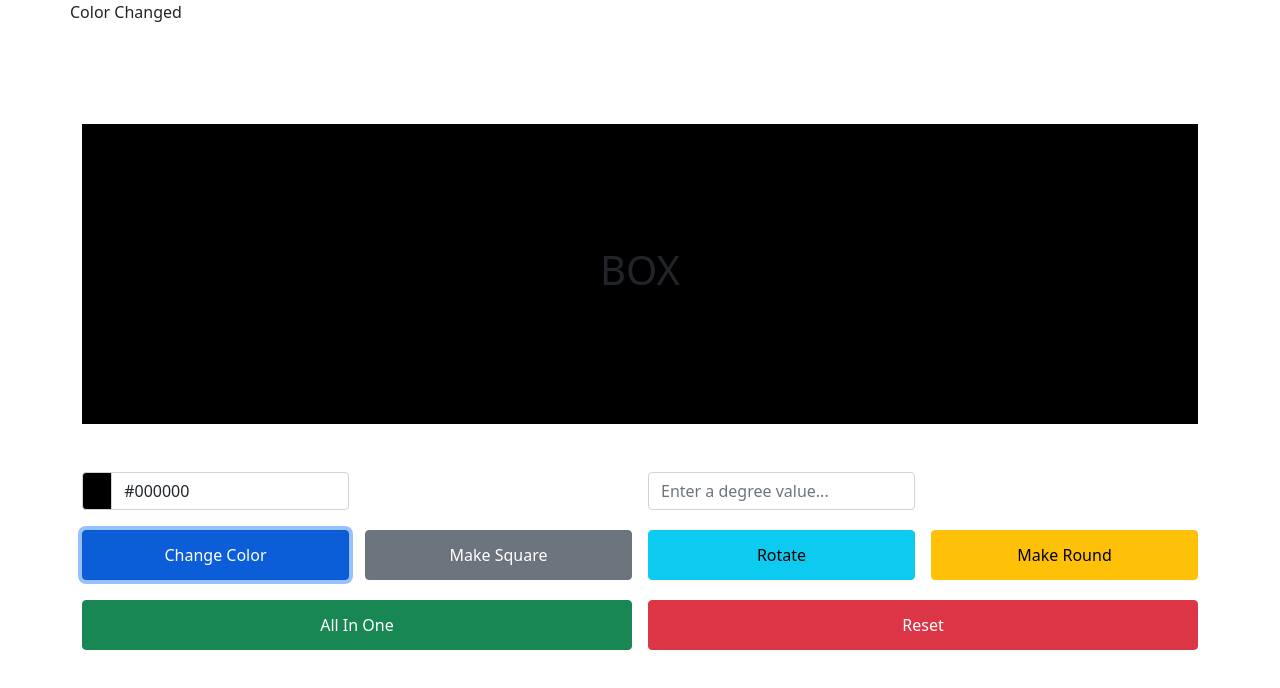
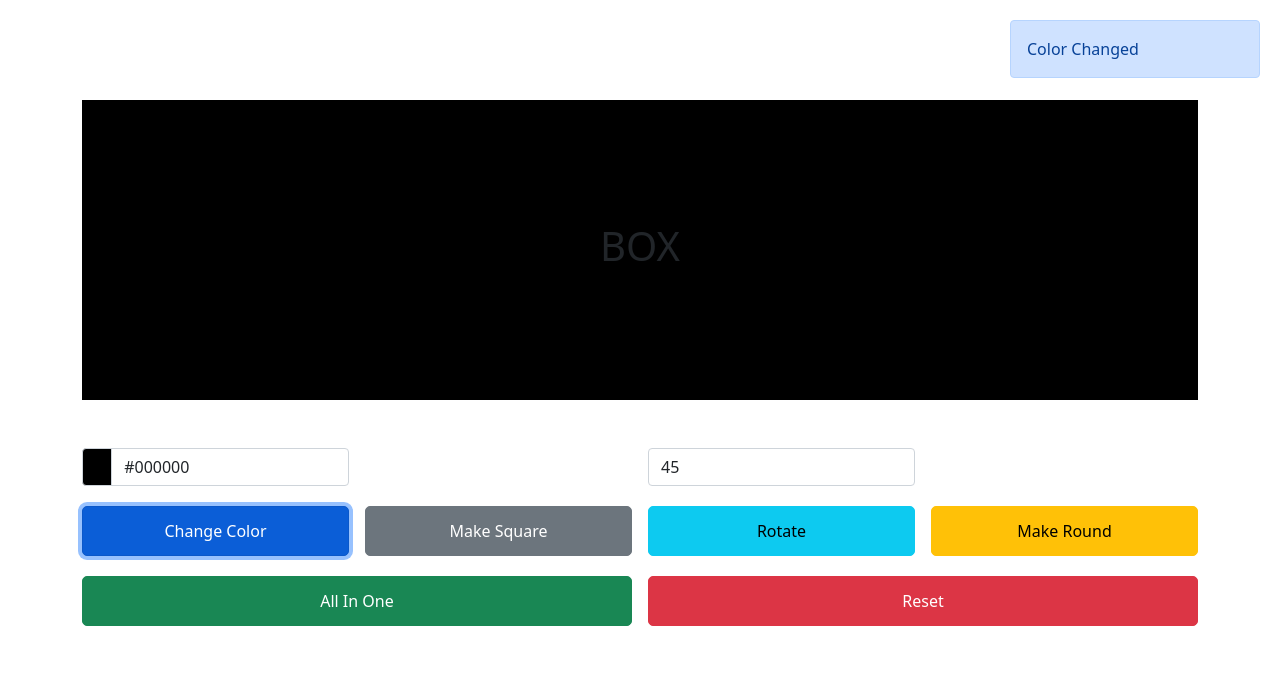
Before and after one commit to midexplorer529/rectangle, a website: page index.html in a window 1280 px wide. Both pictures are taken after a click on the button "Change Color". Drawn offline with nearby package versions, Linux system fonts and the light colour scheme.

Commit message:
demo.html: a demo for the notifications index.html: message div deleted, added "custom-btn" classes to buttons, gave them data-type, gave Rotate "value=45", added notification library links index2.js: bootstrapAlert notification added, function added to button functions, notification colors added in order to button colors. style.css: button element style changed with "custom-btn" class style jquery.bootstrap-growl.js: notification library

```diff
--- a/index.html
+++ b/index.html
@@ -14,10 +14,6 @@
 
 <body>
     <div class="container">
-        <div class="row">
-            <div class="col-md-12 m-0 p-0 message">
-            </div>
-        </div>
         <div class="row">
             <div class="col-md-12 mb-5">
                 <div class="rectangle">
@@ -37,37 +33,46 @@
                                 <span class="input-group-text myColorPicker-preview">&nbsp;</span>
                                 <input type="text" class="form-control hex">
                             </div>
-                            <button class="btn btn-primary change-color w-100">Change Color</button>
+                            <button class="btn btn-primary custom-btn change-color w-100" data-type="primary">Change
+                                Color</button>
                         </div>
                         <div
                             style="display: flex; flex-direction: column; justify-content: space-between; align-items: center;">
                             <input type="text" class="form-control" style="visibility:hidden;">
-                            <button class="btn btn-secondary make-square w-100">Make Square</button>
+                            <button class="btn btn-secondary custom-btn make-square w-100" data-type="secondary">Make
+                                Square</button>
                         </div>
                         <div
                             style="display: flex; flex-direction: column; justify-content: space-between; align-items: center;">
-                            <input type="number" placeholder="Enter a degree value..." class="form-control degree">
-                            <button class="btn btn-info rotate w-100">Rotate</button>
+                            <input type="number" placeholder="Enter a degree value..." class="form-control degree"
+                                value="45">
+                            <button class="btn btn-info custom-btn rotate w-100" data-type="info">Rotate</button>
                         </div>
                         <div
                             style="display: flex; flex-direction: column; justify-content: space-between; align-items: center;">
                             <input type="text" class="form-control" style="visibility:hidden;">
-                            <button class="btn btn-warning make-round w-100">Make Round</button>
+                            <button class="btn btn-warning custom-btn make-round w-100" data-type="warning">Make
+                                Round</button>
                         </div>
                     </div>
                 </div>
                 <div class="row">
                     <div
                         style="display: grid; grid-template-columns: repeat(2, 1fr); grid-gap: 1rem; position: relative;">
-                        <button class="btn btn-success all-in-one w-100 m-0">All In One</button>
-                        <button class="btn btn-danger reset w-100 m-0">Reset</button>
+                        <button class="btn btn-success custom-btn all-in-one w-100 m-0" data-type="success">All In
+                            One</button>
+                        <button class="btn btn-danger custom-btn reset w-100 m-0" data-type="danger">Reset</button>
                     </div>
                 </div>
             </div>
         </div>
     </div>
-    <script src="jquery-3.7.1.min.js"></script>
+    <script src="https://cdnjs.cloudflare.com/ajax/libs/jquery/3.7.1/jquery.min.js"></script>
     <script src="assets/plugins/bygiro/jquery.colorpicker.bygiro.min.js"></script>
+    <script src="https://cdnjs.cloudflare.com/ajax/libs/bootstrap/5.0.2/js/bootstrap.min.js"
+        integrity="sha512-a6ctI6w1kg3J4dSjknHj3aWLEbjitAXAjLDRUxo2wyYmDFRcz2RJuQr5M3Kt8O/TtUSp8n2rAyaXYy1sjoKmrQ=="
+        crossorigin="anonymous" referrerpolicy="no-referrer"></script>
+    <script src="jquery.bootstrap-growl.js"></script>
     <script src="index2.js"></script>
     <script>
         $('.myColorPicker').colorPickerByGiro({
--- a/index2.js
+++ b/index2.js
@@ -9,7 +9,19 @@ function getDegree() {
 function getColor() {
     // Prioritize the color picker value if it's not the default
     color = $(".hex").val();
-    // console.log(color);
+};
+
+function bootstrapAlert(message, type) {
+    $.bootstrapGrowl(message, {
+        ele: 'body', // which element to append to
+        type: type, // (null, 'info', 'danger', 'success')
+        offset: { from: 'top', amount: 20 }, // 'top', or 'bottom'
+        align: 'right', // ('left', 'right', or 'center')
+        width: 250, // (integer, or 'auto')
+        delay: 4000, // Time while the message will be displayed. It's not equivalent to the *demo* timeOut!
+        allow_dismiss: false, // If true then will display a cross to close the popup.
+        stackup_spacing: 10 // spacing between consecutively stacked growls.
+    });
 };
 
 function changeColor() {
@@ -19,60 +31,36 @@ function changeColor() {
     };
     rectangle.toggleClass("color-active");
     rectangle.css("background-color", rectangle.hasClass("color-active") ? `${color}` : "#ccc");
-    $(".message").append("<p>Color Changed</p>");
-    setTimeout(() => $("p").remove(), 3000);
+    bootstrapAlert("Color Changed", "primary");
 };
 
 $(".change-color").click(changeColor);
 
-// $(".change-color").click(function () {
-//     getColor();
-//     rectangle.toggleClass("color-active");
-//     rectangle.css("background-color", rectangle.hasClass("color-active") ? `${color}` : "#ccc");
-// });
-
 function makeSquare() {
     rectangle.toggleClass("square-active");
-    $(".message").append("<p>Made Square</p>");
-    setTimeout(() => $("p").remove(), 3000);
+    bootstrapAlert("Width Changed", "secondary");
 };
 
 $(".make-square").click(makeSquare);
-
-// $(".make-square").click(function () {
-//     rectangle.toggleClass("square-active");
-// });
 
 function rotate() {
     getDegree();
     if (!degree) {
         return;
     };
-    rectangle.toggleClass("rotate-active")
+    rectangle.toggleClass("rotate-active");
     rectangle.css("transform", rectangle.hasClass("rotate-active") ? `rotate(${degree}deg)` : "rotate(0deg)");
-    $(".message").append("<p>Rotated</p>");
-    setTimeout(() => $("p").remove(), 3000);
+    bootstrapAlert("Rotated", "info");
 };
 
 $(".rotate").click(rotate);
 
-// $(".rotate").click(function () {
-//     getDegree();
-//     rectangle.toggleClass("rotate-active")
-//     rectangle.css("transform", rectangle.hasClass("rotate-active") ? `rotate(${degree}deg)` : "rotate(0deg)");
-// });
-
 function makeRound() {
     rectangle.toggleClass("round-active");
-    $(".message").append("<p>Made Round</p>");
-    setTimeout(() => $("p").remove(), 3000);
+    bootstrapAlert("Border Radius Changed", "warning");
 };
 
 $(".make-round").click(makeRound);
-
-// $(".make-round").click(function () {
-//     rectangle.toggleClass("round-active");
-// });
 
 function reset() {
     rectangle.removeClass("round-active");
@@ -95,6 +83,7 @@ function checkAndRunFunctions() {
     }
 
     if (hasClass) {
+        bootstrapAlert("All In One!", "success");
         reset();
         setTimeout(changeColor, 1000);
         setTimeout(makeSquare, 2000);
@@ -102,6 +91,7 @@ function checkAndRunFunctions() {
         setTimeout(makeRound, 4000);
     } else {
         // Run your functions sequentially or based on your logic
+        bootstrapAlert("All In One!", "success");
         setTimeout(changeColor, 0);
         setTimeout(makeSquare, 1000);
         setTimeout(rotate, 2000);
@@ -129,4 +119,5 @@ $(".reset").click(function () {
         rectangle.removeClass("color-active");
         rectangle.css("background-color", "#ccc");
     }, 1000);
+    bootstrapAlert("Reset...", "danger");
 });
--- /dev/null
+++ b/jquery.bootstrap-growl.js
@@ -0,0 +1,77 @@
+(function () {
+  var $;
+
+  $ = jQuery;
+
+  $.bootstrapGrowl = function (message, options) {
+    var $alert, css, offsetAmount;
+    options = $.extend({}, $.bootstrapGrowl.default_options, options);
+    $alert = $("<div>");
+    $alert.attr("class", "bootstrap-growl alert");
+    if (options.type) {
+      $alert.addClass("alert-" + options.type);
+    }
+    if (options.allow_dismiss) {
+      $alert.addClass("alert-dismissible");
+      $alert.append("<button  class=\"close\" data-dismiss=\"alert\" type=\"button\"><span aria-hidden=\"true\">&#215;</span><span class=\"sr-only\">Close</span></button>");
+    }
+    $alert.append(message);
+    if (options.top_offset) {
+      options.offset = {
+        from: "top",
+        amount: options.top_offset
+      };
+    }
+    offsetAmount = options.offset.amount;
+    $(".bootstrap-growl").each(function () {
+      return offsetAmount = Math.max(offsetAmount, parseInt($(this).css(options.offset.from)) + $(this).outerHeight() + options.stackup_spacing);
+    });
+    css = {
+      "position": (options.ele === "body" ? "fixed" : "absolute"),
+      "margin": 0,
+      "z-index": "9999",
+      "display": "none"
+    };
+    css[options.offset.from] = offsetAmount + "px";
+    $alert.css(css);
+    if (options.width !== "auto") {
+      $alert.css("width", options.width + "px");
+    }
+    $(options.ele).append($alert);
+    switch (options.align) {
+      case "center":
+        $alert.css({
+          "left": "50%",
+          "margin-left": "-" + ($alert.outerWidth() / 2) + "px"
+        });
+        break;
+      case "left":
+        $alert.css("left", "20px");
+        break;
+      default:
+        $alert.css("right", "20px");
+    }
+    $alert.fadeIn();
+    if (options.delay > 0) {
+      $alert.delay(options.delay).fadeOut(function () {
+        return $(this).alert("close");
+      });
+    }
+    return $alert;
+  };
+
+  $.bootstrapGrowl.default_options = {
+    ele: "body",
+    type: "info",
+    offset: {
+      from: "top",
+      amount: 20
+    },
+    align: "right",
+    width: 250,
+    delay: 4000,
+    allow_dismiss: true,
+    stackup_spacing: 10
+  };
+
+}).call(this);
--- a/style.css
+++ b/style.css
@@ -28,7 +28,7 @@
     align-items: center;
 } */
 
-button {
+.custom-btn {
     margin: 20px;
     height: 50px;
     width: 75px;
```
Also changed, not shown: demo.html (added, +43 -0 lines).
